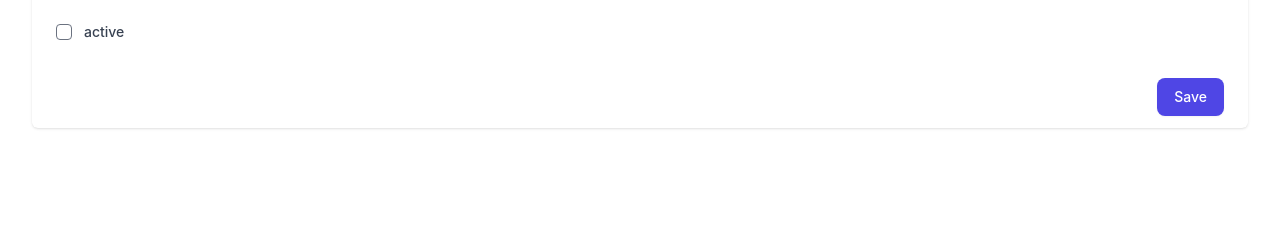
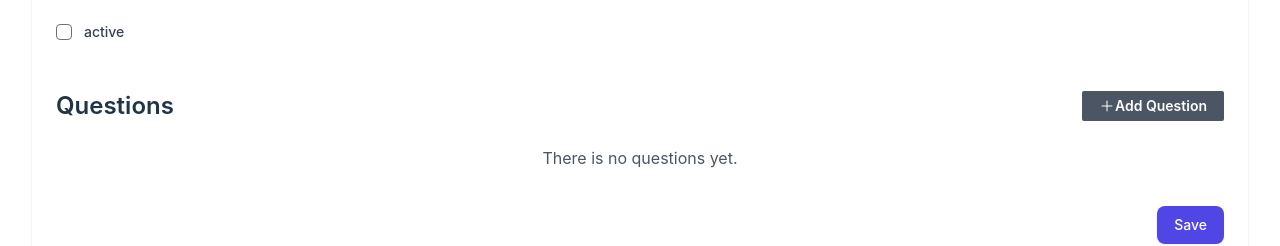
Before and after one commit to ranaarrouk/laravel-vue-survey, a Vue app in the folder vue/: page /surveys/create in a window 1280 px wide. Shown: the part 558-804 px from the top of the page. Built offline with nearby package versions, Linux system fonts and the light colour scheme.

Commit message:
Start working on questions

```diff
--- /dev/null
+++ b/vue/src/components/editor/QuestionEditor.vue
@@ -0,0 +1,13 @@
+<template>
+
+</template>
+
+<script>
+    export default {
+        name: "QuestionEditor"
+    }
+</script>
+
+<style scoped>
+
+</style>
--- a/vue/src/views/SurveyView.vue
+++ b/vue/src/views/SurveyView.vue
@@ -78,13 +78,43 @@ hover:bg-gray-50  focus:ring-2 focus:offset-ring-2 focus:outline-none focus:ring
         </div>
         <!--        End of Survey fields-->
 
+        <!--        Questions-->
+        <div class="px-4 py-5 space-y-6 bg-white sm:p-6">
+          <h3 class="flex items-center justify-between font-semibold text-2xl">Questions
+            <button type="button"
+                    @click="addQuestion"
+                    class="flex items-center px-4 py-1 bg-gray-600 hover:bg-gray-700 rounded-sm
+                   text-white text-sm">
+              <svg xmlns="http://www.w3.org/2000/svg" fill="none" viewBox="0 0 24 24" stroke-width="1.5"
+                   stroke="currentColor" class="w-4 h-4">
+                <path stroke-linecap="round" stroke-linejoin="round" d="M12 4.5v15m7.5-7.5h-15"/>
+              </svg>
+              Add Question
+            </button>
+          </h3>
+          <div v-if="!model.questions.length" class="text-center text-gray-600">
+            There is no questions yet.
+          </div>
+          <div v-for="(question, index) in model.questions">
+            <QuestionEditor
+              :question="question"
+              :index="index"
+              @change="questionChange"
+              @addQuestion="addQuestion"
+              @deleteQuestion="deleteQuestion">
+            </QuestionEditor>
+          </div>
+        </div>
+        <!--        Questions-->
+
         <div class="px-4 py-3 bg-grey-50 text-right sm:px-6">
           <button type="submit"
                   class=" inline-flex justify-center
                   px-4 py-2 bg-indigo-600 hover:bg-indigo-700
                   border border-transparent text-white shadow-sm
                   focus:ring-2 focus:ring-offset-2 focus:ring-indigo-500 focus:outline-none
-                  sm:text-sm font-medium">Save</button>
+                  sm:text-sm font-medium">Save
+          </button>
         </div>
       </div>
     </form>
```
